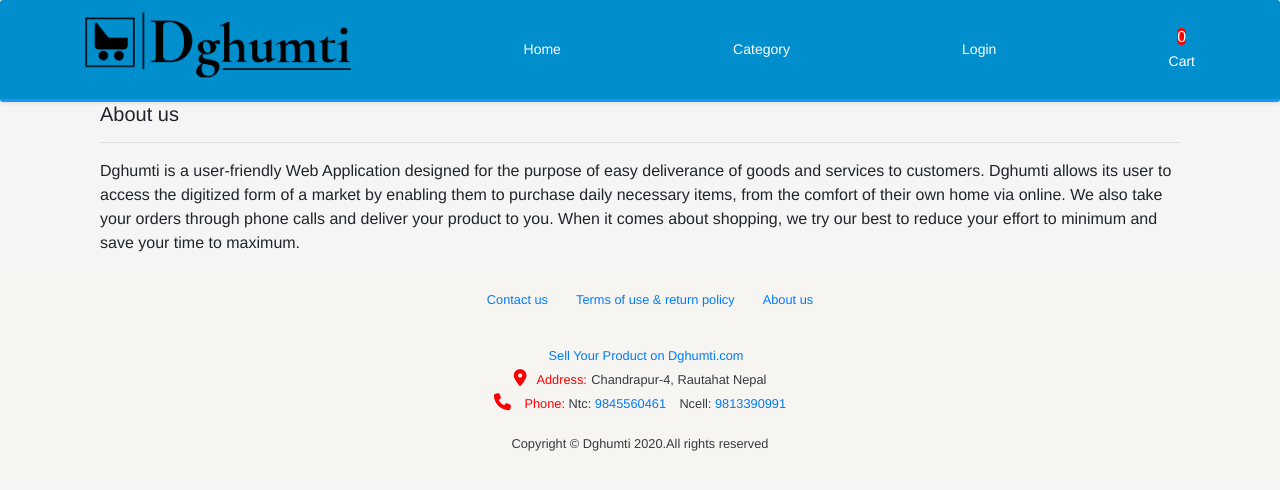
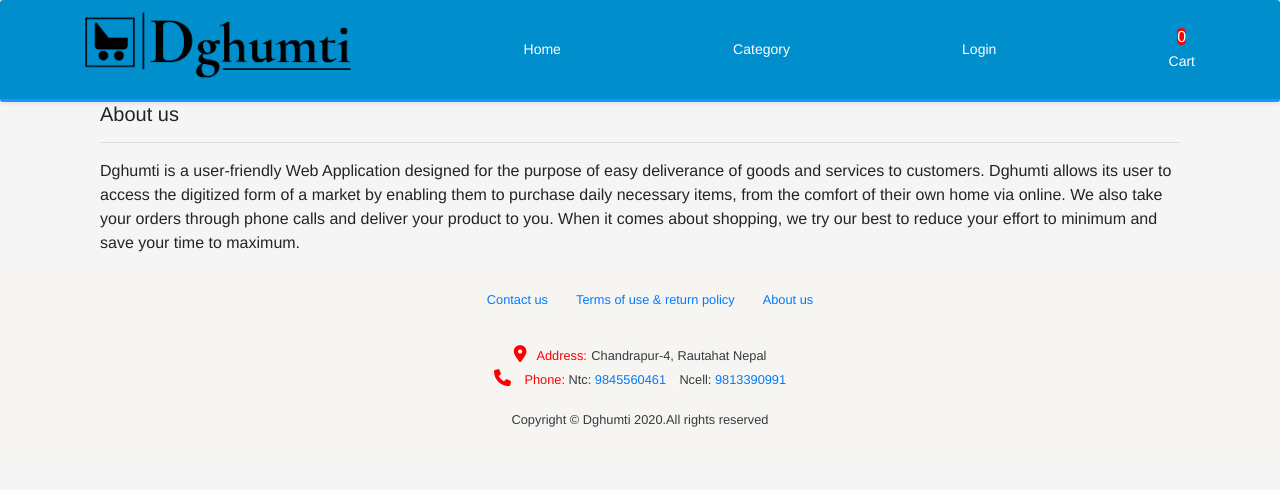
Before and after one commit to omnath14/dghumti6, a React (Create React App) app in the folder client/: page /aboutus in a window 1280 px wide. Shown: the top 490 px of the page. Built offline with nearby package versions, Linux system fonts and the light colour scheme.

Commit message:
Update Footer.js

```diff
--- a/client/src/core/Footer.js
+++ b/client/src/core/Footer.js
@@ -30,9 +30,6 @@
                         <Link to="/aboutus"> <small className="mb-0" style={s}>About us</small></Link>
                     </li>
                 </ul>
-                <li className="list-inline-item">
-                    <Link to="/contactus"> <small className="mb-0" style={s}>Sell Your Product on Dghumti.com</small></Link>
-                </li>
 
                 <div className='mb-3'>
                     <a className="mb-0 text-dark" ><i className="fa fa-map-marker" style={i}> </i>
```
